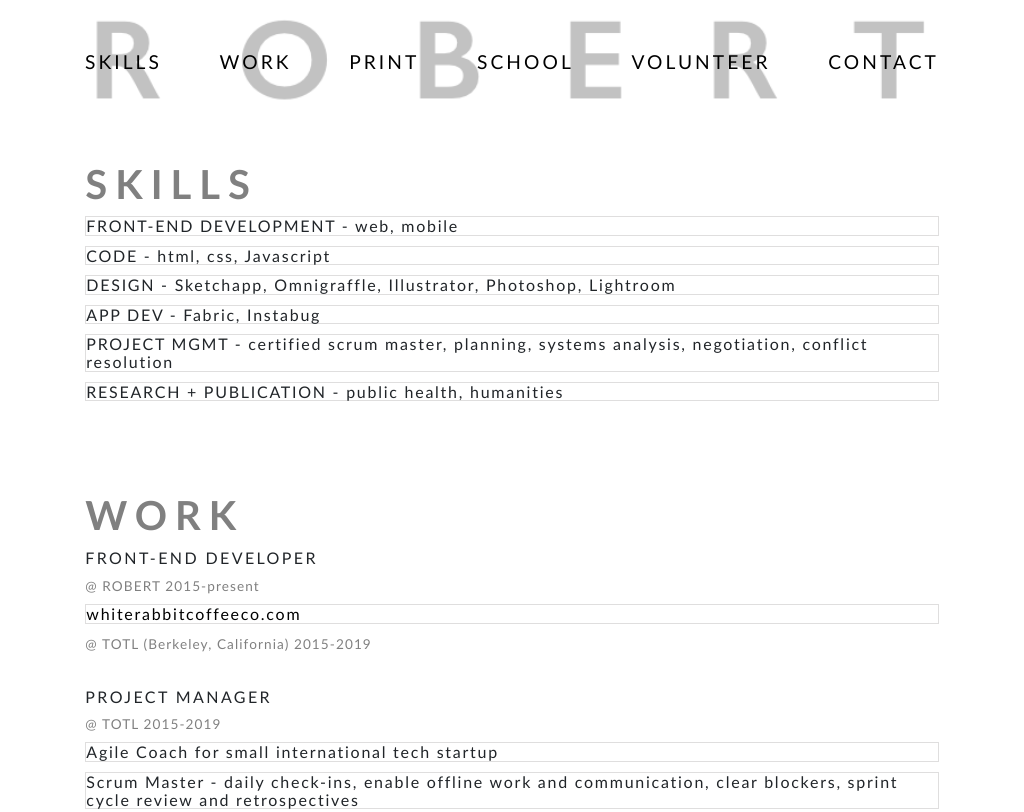
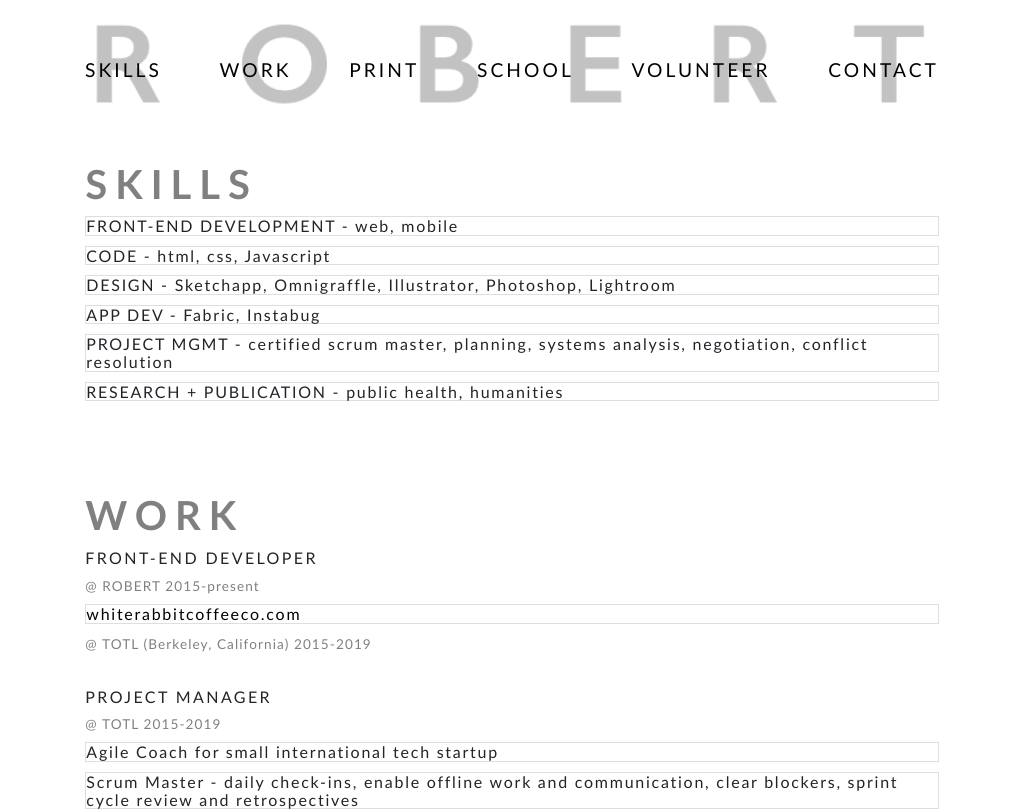
Before and after one commit to mistersuuns/cv, a plain HTML site: page index.html in a window 1024 px wide. Shown: the top 812 px of the page. Drawn offline with nearby package versions, Linux system fonts and the light colour scheme.

Commit message:
changed padding on nav

```diff
--- a/index.css
+++ b/index.css
@@ -83,15 +83,14 @@ h1 {
 /* XL XL XL XL XL XL XL XL XL XL XL XL */
 
 
-
 /* LARGE LARGE LARGE LARGE LARGE LARGE */
 /* LARGE LARGE LARGE LARGE LARGE LARGE */
 @media (min-width: 992px) and (max-width: 1199px) {
     .navbar {
-        padding: 2vh 8.3vw;
+        padding: 2.5vh 8.3vw;
     }
     #ul {
-        padding: 4vh 0;
+        padding: 4.5vh 0;
         width: 100vw;
     }
     #nav {
@@ -153,6 +152,5 @@ h1 {
         font-size: .7em;
     }
 }
-
 /* XS XS XS XS XS XS XS XS XS */
 /* XS XS XS XS XS XS XS XS XS */
```
